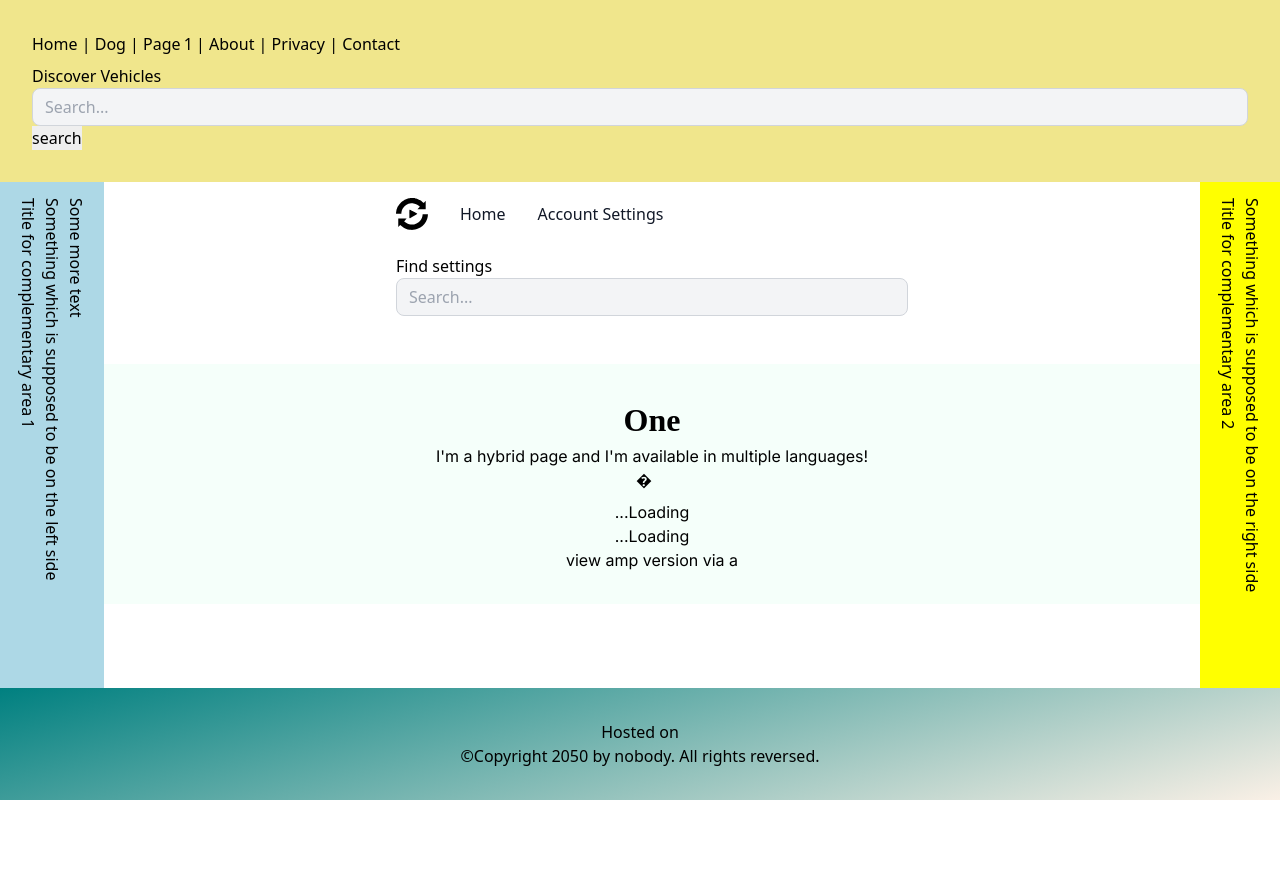
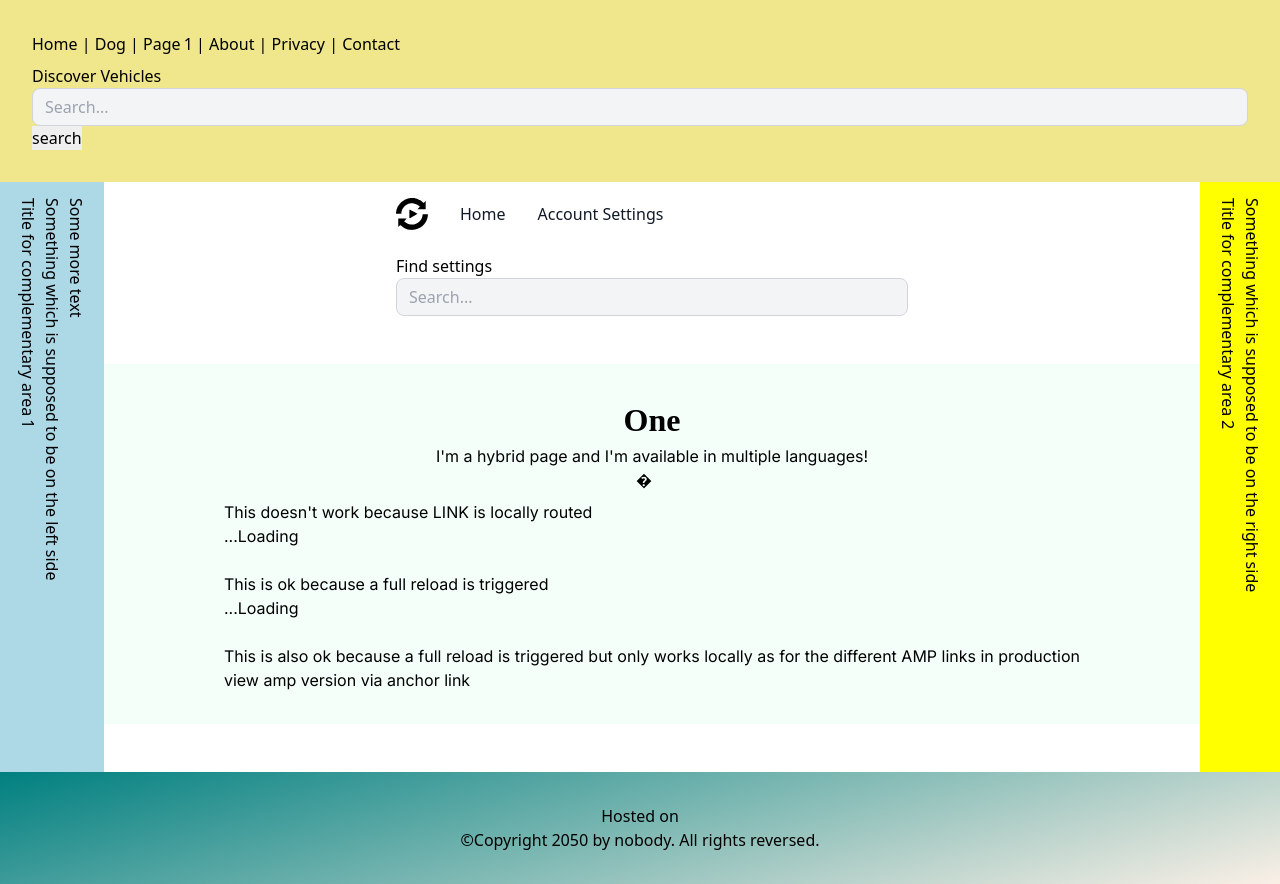
Before and after one commit to einSelbst/overnext, a Next.js app: page /hybrid/one in a window 1280 px wide. Before the commit the page ends 800 px from the top, so only its background shows below. Built offline with nearby package versions, Linux system fonts and the light colour scheme; a web font is replaced by a local one.

Commit message:
refactor: amp links

```diff
--- a/src/pages/hybrid/one.tsx
+++ b/src/pages/hybrid/one.tsx
@@ -31,26 +31,25 @@ const One = (props: Props): OverNextComponentType => {
 
   // eslint-disable-next-line max-statements
   useEffect(() => {
-    /* console.log('useEffect default') */
-
+    // get the AMP or canonical links from the document header
     const linkCanonical = document.querySelector('link[rel="canonical"]')
     const linkAmp = document.querySelector('link[rel="amphtml"]')
+    if (linkCanonical === null && linkAmp === null) return
+
     const toggleLink = document.querySelector('a#toggleLink')
     const ampLink = document.querySelector('a#ampLink')
+    const link = linkCanonical === null ? linkAmp : linkCanonical
 
-    if (linkCanonical === null && linkAmp === null) return
-
-    const link = linkCanonical === null ? linkAmp : linkCanonical
-    /* eslint-disable @typescript-eslint/no-non-null-assertion */
-    if (ampLink !== null) ampLink.href = link!.href
-    if (toggleLink !== null) toggleLink.textContent = link!.href
-    /* eslint-enable @typescript-eslint/no-non-null-assertion */
-    if (toggleAnchorReference.current !== null) {
-        toggleAnchorReference.current.href = link === null ? '/' : link.href
-        toggleAnchorReference.current.textContent = link === null ? 'broken' : link.href
+    if (link !== null) {
+      if (ampLink !== null) ampLink.href = link.href
+      if (toggleLink !== null) toggleLink.textContent = link.href
+      if (toggleAnchorReference.current !== null) {
+        toggleAnchorReference.current.href = link.href
+        toggleAnchorReference.current.textContent = link.href
+      }
     }
-    /* console.info(router) */
-  }, []) // the empty array will call useEffect only for first time while loading the component
+  }, []) // the array of dependencies on whom useEffect depends
+  // empty array means useEffect is only called for first time when component is loading/ rendered
 
   return (
     <main>
@@ -58,7 +57,7 @@ const One = (props: Props): OverNextComponentType => {
       <p>
         I&apos;m a hybrid page and I&apos;m available in multiple languages!
       </p>
-      {isAmp && <p>Now I am AMP! (escaping entity is difficult here)</p>}
+      {isAmp && <p>Now I&apos;am AMP! (escaping entity is difficult here)</p>}
 
       {/* @see https://github.com/sindresorhus/react-extras#choose */}
       <div className='h-8 w-8'>
@@ -75,36 +74,41 @@ const One = (props: Props): OverNextComponentType => {
         })()}
       </div>
 
-      <p>
+      <div>
         {isAmp ? (
-          <Link href='/hybrid/one'>
-            <a>View Non-AMP Version</a>
-          </Link>
+          <>
+            <p>On AMP pages I can make use of the LINK element</p>
+            <Link href='/hybrid/one'>
+              <a>View Non-AMP Version</a>
+            </Link>
+          </>
         ) : (
-          <span>
+          <>
+            <p>This doesn&apos;t work because LINK is locally routed</p>
             <Link data-id='ampLink' href='/hybrid/one?amp=1'>
               <a id='toggleLink'>...Loading</a>
             </Link>
             <br />
-            <a href='foo' id='toggleAnchor'>
+            <br />
+            <p>This is ok because a full reload is triggered</p>
+            <a ref={toggleAnchorReference} href='foo' id='toggleAnchor'>
               ...Loading
             </a>
-          </span>
+            <br />
+            <br />
+            <p>
+              This is also ok because a full reload is triggered but only works
+              locally as for the different AMP links in production
+            </p>
+            <a href={`/${locale ?? 'en'}/hybrid/one?amp=1`}>
+              view {locale} amp version via anchor link
+            </a>
+          </>
         )}
-      </p>
-      <p>
-        {isAmp ? (
-          <Link href='/hybrid/one'>
-            <a>View Non-AMP Version</a>
-          </Link>
-        ) : (
-          <a href={`/${locale ?? 'en'}/hybrid/one?amp=1`}>
-            view {locale} amp version via a
-          </a>
-        )}
-      </p>
+      </div>
     </main>
   )
 }
 export { config }
+
 export default One
```
